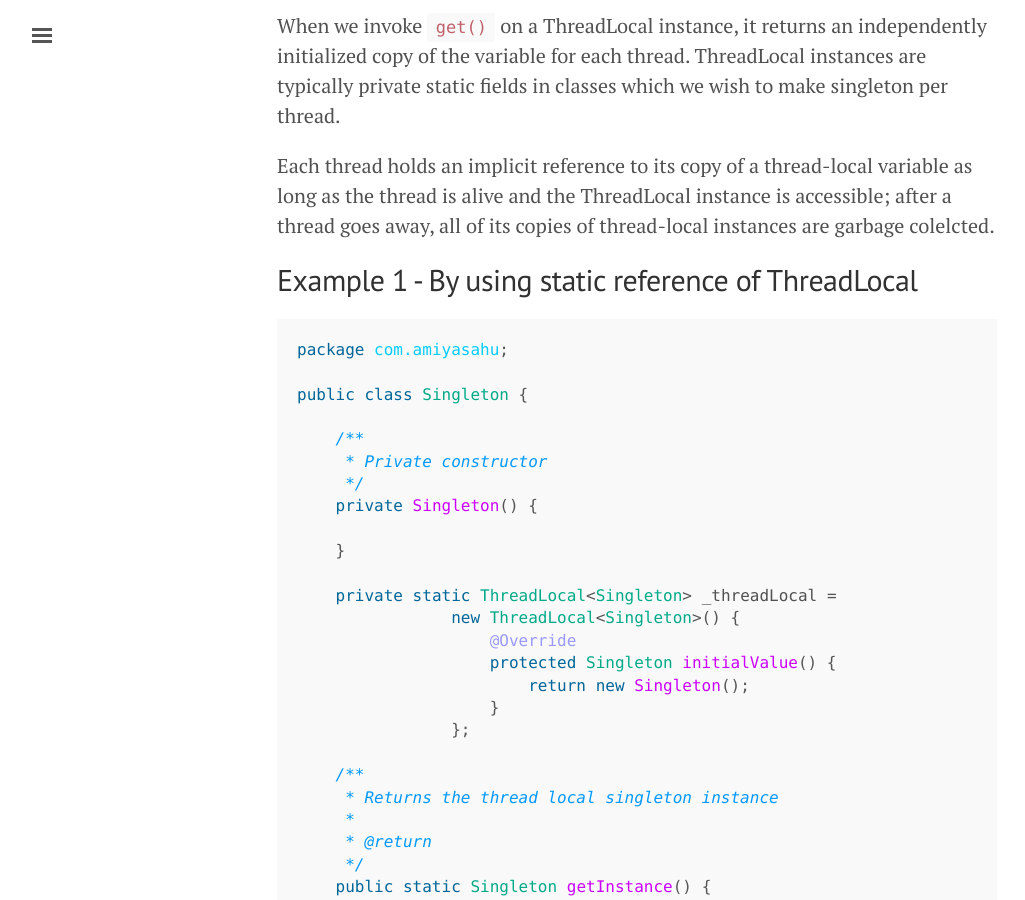
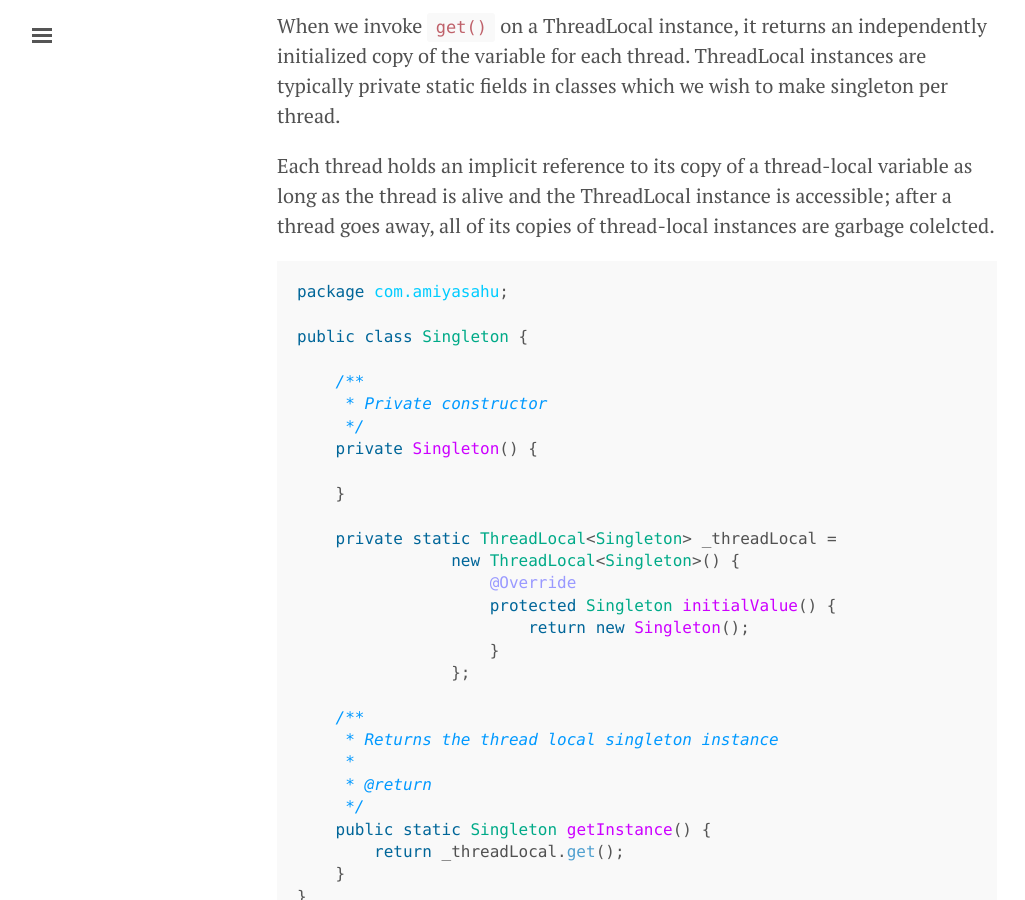
Before and after one commit to amiyasahu/amiyasahu.github.io, a Jekyll site: the page built from index.html, in a window 1280 px wide and 900 px high, scrolled down 667 px. Shown: the whole window, without its empty margins (3-1028 px from the left). Built offline with Jekyll 4.4.1, drawn with Linux system fonts in a browser that asks for light colours; the list of posts is cut into pages by our own code.

Commit message:
Update 2016-10-16-singleton-class-per-thread-in-java.md

```diff
--- a/_posts/2016-10-16-singleton-class-per-thread-in-java.md
+++ b/_posts/2016-10-16-singleton-class-per-thread-in-java.md
@@ -14,8 +14,6 @@ To create singleton instance per thread, we can make use of a ThreadLocal instan
 When we invoke `get()` on a ThreadLocal instance, it returns an independently initialized copy of the variable for each thread. ThreadLocal instances are typically private static fields in classes which we wish to make singleton per thread.
 
 Each thread holds an implicit reference to its copy of a thread-local variable as long as the thread is alive and the ThreadLocal instance is accessible; after a thread goes away, all of its copies of thread-local instances are garbage colelcted.
-
-## Example 1 - By using static reference of ThreadLocal
 
 {% highlight java %}
 package com.amiyasahu;
```
